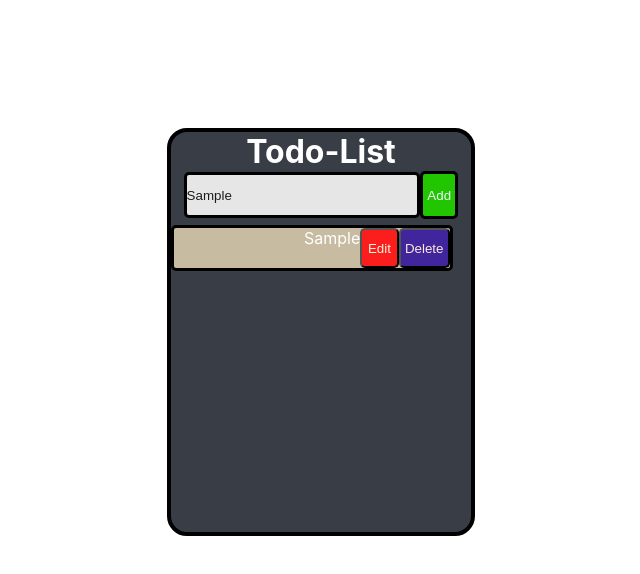
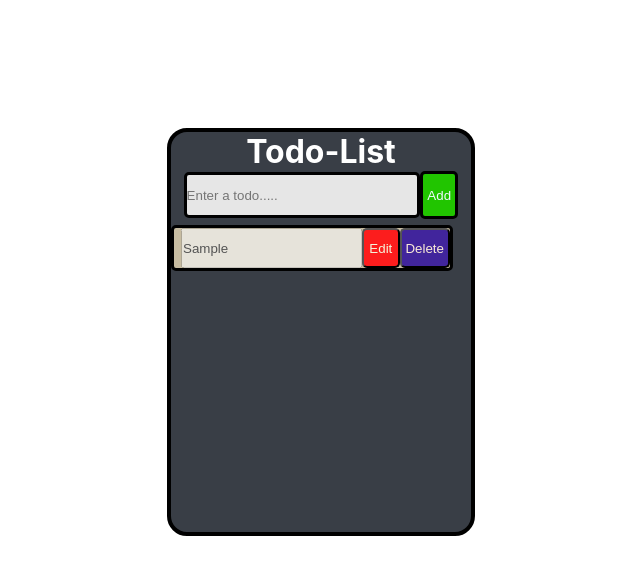
Before and after one commit to akilasonti/todo-list, a React (Create React App) app: page / in a window 1280 px wide. Both pictures are taken after typing "Sample" into the empty fields and a click on the button "Add". Shown: the top 574 px of the page, without its empty margins (319-959 px from the left). Built offline with nearby package versions, Linux system fonts and the light colour scheme.

Commit message:
update added

```diff
--- a/src/Todo.js
+++ b/src/Todo.js
@@ -1,51 +1,94 @@
-import './Todo.css';
-import { useState } from 'react';
-export function Todo(){
-    const [todoList,setTodoList]= useState([]);
-    const [inp,setInp]=useState("");
-    const add=(event)=>{
-        event.preventDefault()
+import "./Todo.css";
+import { useState } from "react";
+export function Todo() {
+  const [todoList, setTodoList] = useState([]);
+  const [inp, setInp] = useState("");
+  const [editField, updateEditField] = useState("");
+  const [flag, setFlag] = useState(false);
+  const edit = function () {};
+  const update = function (index) {
+    const arr = todoList;
+    arr.splice(index, 1, editField);
+    setTodoList([...arr]);
+    updateEditField("");
+    setFlag(false);
+  };
+  const add = (event) => {
+    //prevent to refresh the page on form submit
+    event.preventDefault();
 
-// const value=document.getElementById("addInput").value;
-        const arr=todoList;
-        // arr.push(value);
+    const arr = todoList;
     arr.push(inp);
     setTodoList([...arr]);
     setInp("");
-    }
-    const deleteList=(idx)=>{
-        const arr=todoList;
-       arr.splice(idx,1);
+  };
+  const deleteList = (idx) => {
+    const arr = todoList;
+    arr.splice(idx, 1);
     setTodoList([...arr]);
-
-    }
+  };
   return (
-        <div className='container1'>
-            <div className='container2'>
+    <div className="container1">
+      <div className="container2">
         <h1>Todo-List</h1>
         <form onSubmit={add}>
-            <input required id="addInput" type="text" placeholder='Enter a todo.....' onChange={(event)=>{
+          <input
+            required
+            id="addInput"
+            type="text"
+            placeholder="Enter a todo....."
+            value={inp}
+            onChange={(event) => {
               setInp(event.target.value);
-            }} className='task-input'/>
-                <button className='button-add' type="submit">Add</button>
-
+            }}
+            className="task-input"
+          />
+          <button className="button-add" type="submit">
+            Add
+          </button>
         </form>
-{todoList.map((value,index)=>{
-    return(
-        <div type="text" className='task-input2' >{value}
-        <div>
-      <button className='fstbtn'>Edit</button>
-      <button className='sndbtn' onClick={()=>{
+        {todoList.map((value, index) => {
+          return (
+            <div className="task-input2">
+              {flag ? (
+                <input
+                  type="text"
+                  value={editField}
+                  onChange={(event) => {
+                    updateEditField(event.target.value);
+                  }}
+                ></input>
+              ) : (
+                <input type="text" value={value} disabled></input>
+              )}
+              {flag ? (
+                <button
+                  className="updatebtn"
+                  onClick={() => {
+                    update(index);
+                  }}
+                >
+                  Update
+                </button>
+              ) : (
+                <>
+                  <button className="fstbtn" onClick={() => setFlag(true)}>
+                    Edit
+                  </button>
+                  <button
+                    className="sndbtn"
+                    onClick={() => {
                       deleteList(index);
-      }}>Delete</button>
+                    }}
+                  >
+                    Delete
+                  </button>
+                </>
+              )}
+            </div>
+          );
+        })}
       </div>
     </div>
   );
-})}
-
-            </div>
-           </div>
-
-
-    )
 }
```
Lines whose indentation alone changed are shown as unchanged.
